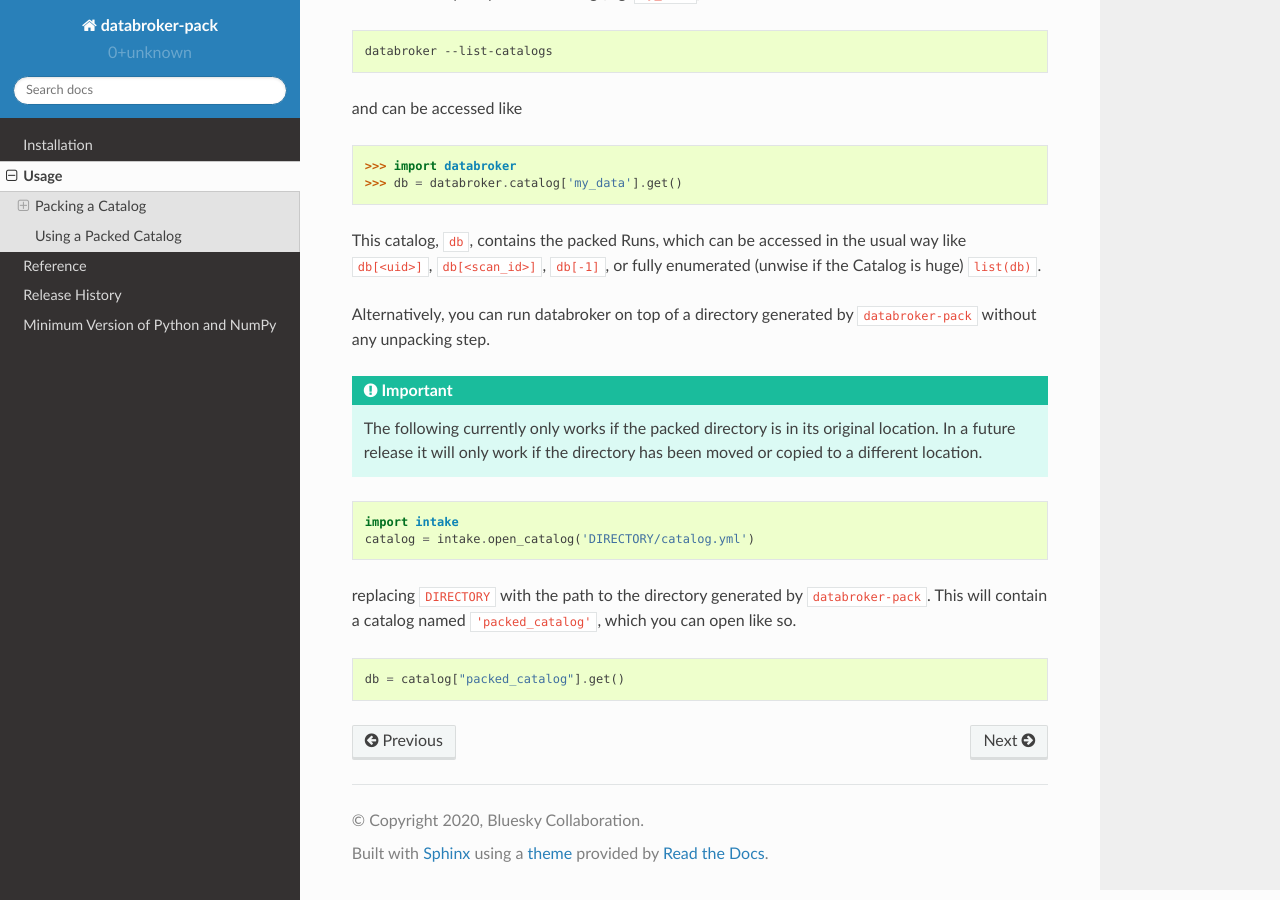
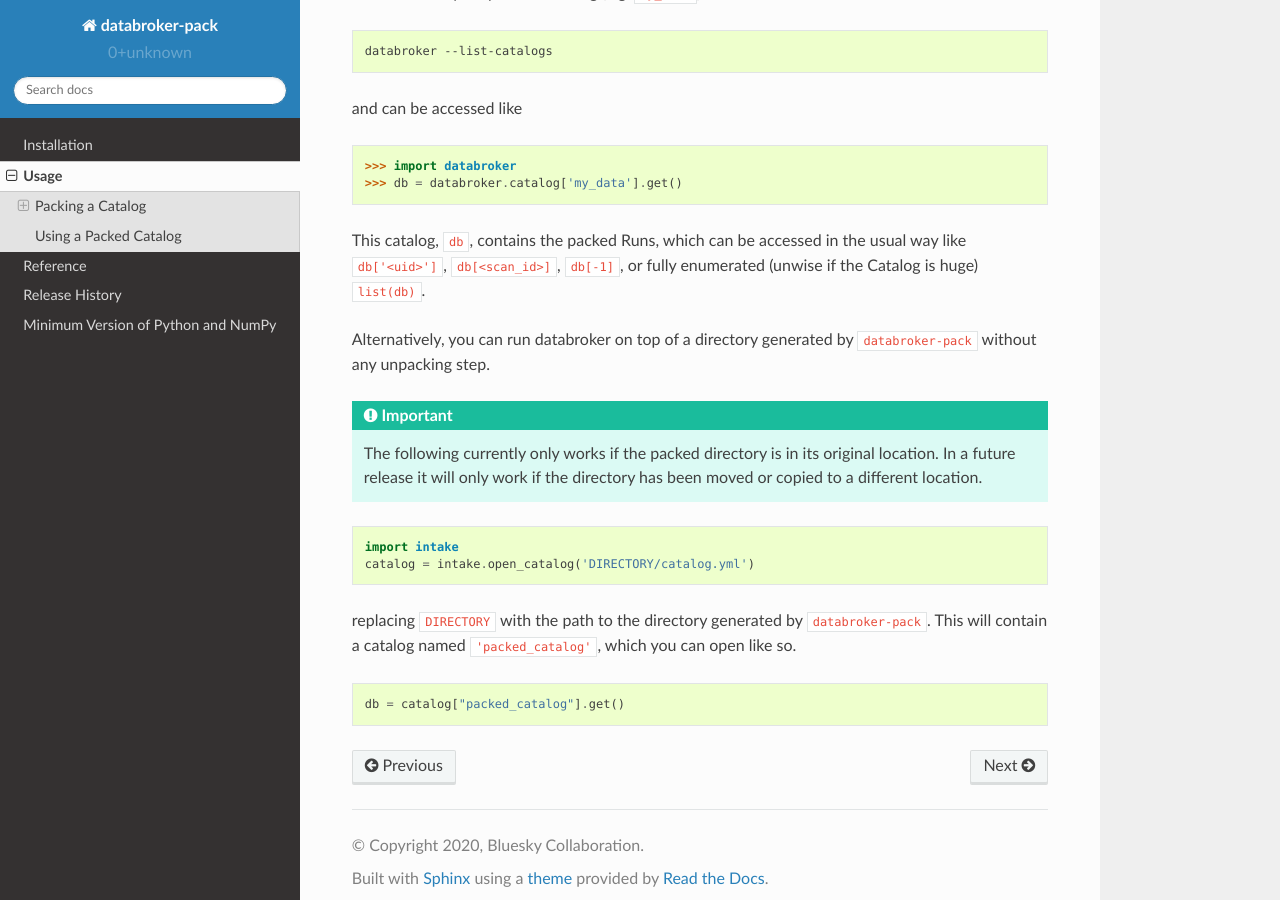
Before and after one commit to bluesky/databroker-pack, a Sphinx documentation site: the page built from docs/source/usage.rst, in a window 1280 px wide and 900 px high, scrolled down 2167 px. Built offline with Sphinx 7.4.7 and the Read the Docs theme 2.0.0, drawn with Linux system fonts in a browser that asks for light colours.

Commit message:
Make pseudo-code more clear.
Co-Authored-By: Maksim Rakitin <mrakitin@users.noreply.github.com>

```diff
--- a/docs/source/usage.rst
+++ b/docs/source/usage.rst
@@ -120,7 +120,7 @@ and can be accessed like
    >>> db = databroker.catalog['my_data'].get()
 
 This catalog, ``db``, contains the packed Runs, which can be accessed in the
-usual way like ``db[<uid>]``, ``db[<scan_id>]``, ``db[-1]``, or fully
+usual way like ``db['<uid>']``, ``db[<scan_id>]``, ``db[-1]``, or fully
 enumerated (unwise if the Catalog is huge) ``list(db)``.
 
 Alternatively, you can run databroker on top of a directory generated by
```
